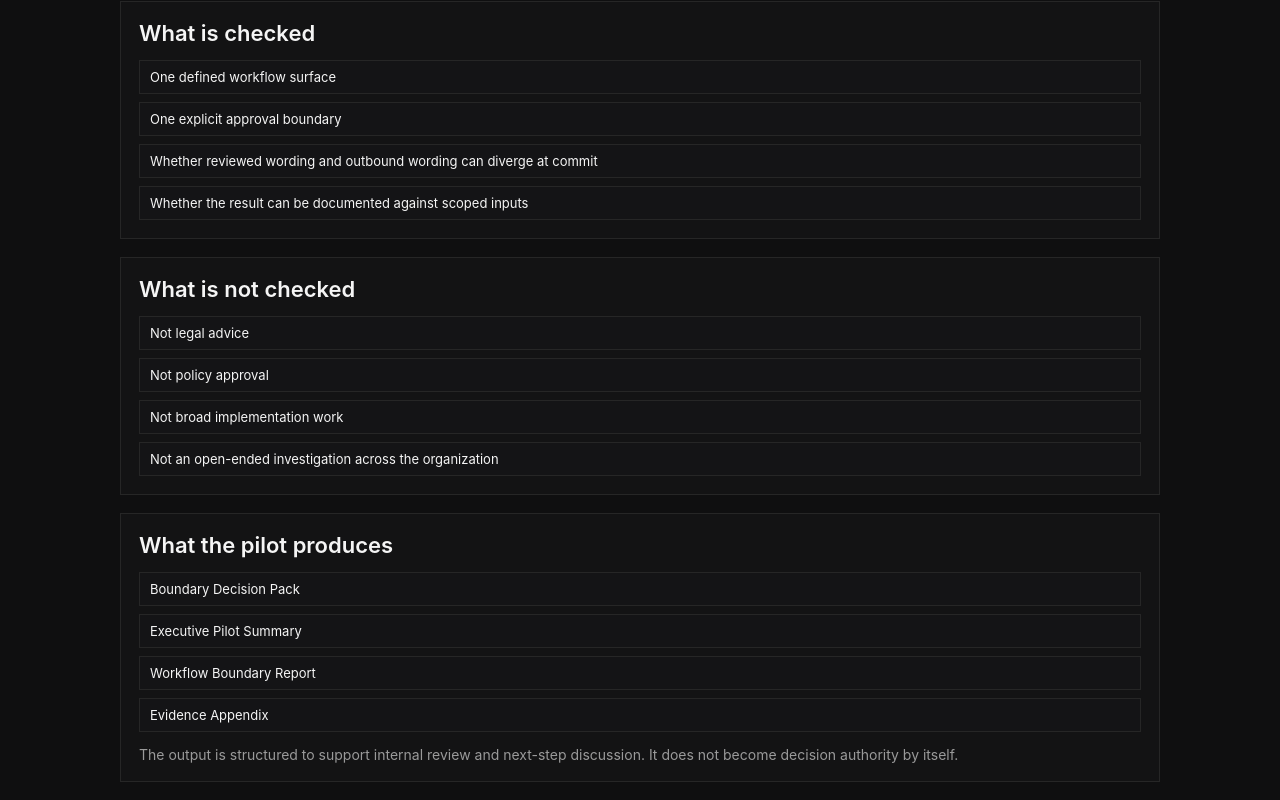
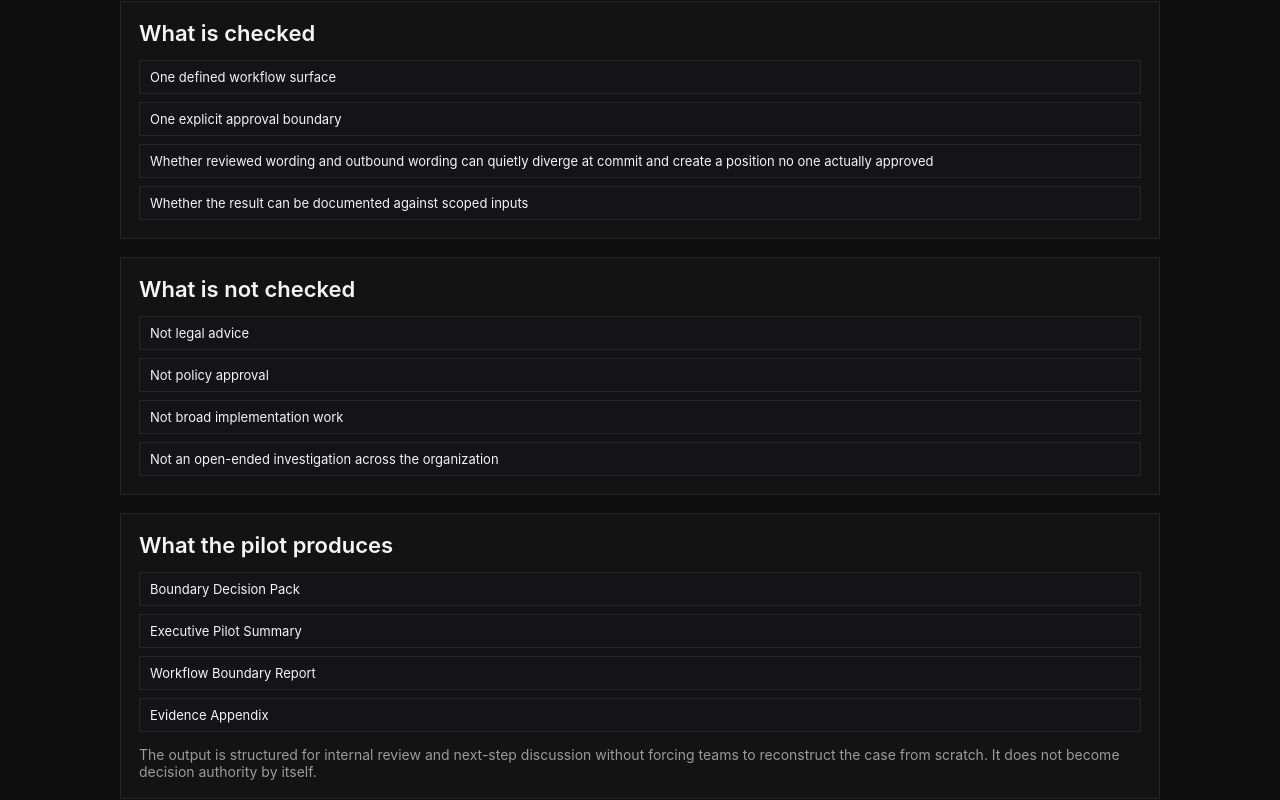
Before and after one commit to IndrasNet108/decirepo, a plain HTML site: page pages/proof.html in a window 1280 px wide. Shown: the part 319-1119 px from the top of the page. Drawn offline with Linux system fonts and the light colour scheme.

Commit message:
sharpen proof wording

```diff
--- a/pages/proof.html
+++ b/pages/proof.html
@@ -30,7 +30,7 @@
         <div class="lineage-list">
           <div class="lineage-item">One defined workflow surface</div>
           <div class="lineage-item">One explicit approval boundary</div>
-          <div class="lineage-item">Whether reviewed wording and outbound wording can diverge at commit</div>
+          <div class="lineage-item">Whether reviewed wording and outbound wording can quietly diverge at commit and create a position no one actually approved</div>
           <div class="lineage-item">Whether the result can be documented against scoped inputs</div>
         </div>
       </section>
@@ -53,7 +53,7 @@
           <div class="lineage-item">Workflow Boundary Report</div>
           <div class="lineage-item">Evidence Appendix</div>
         </div>
-        <p class="section-subtitle section-wrap">The output is structured to support internal review and next-step discussion. It does not become decision authority by itself.</p>
+        <p class="section-subtitle section-wrap">The output is structured for internal review and next-step discussion without forcing teams to reconstruct the case from scratch. It does not become decision authority by itself.</p>
       </section>
 
       <section class="panel">
```
